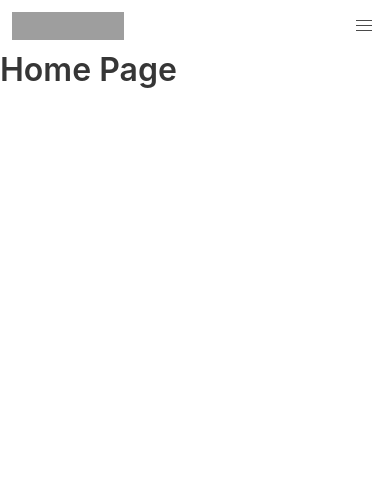
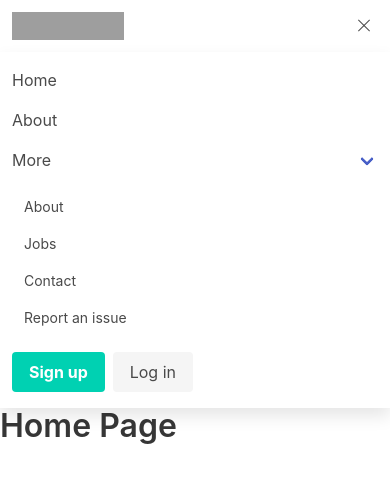
Before and after one commit to kevindean12/what-do-you-meme, a Vue app in the folder client/: page / in a window 390 px wide. Both pictures are taken after a click on the button 364 px from the left and 26 px from the top of the page. Shown: the top 482 px of the page. Built offline with nearby package versions, Linux system fonts and the light colour scheme; grey boxes are pictures that could not be loaded.

Commit message:
Made responsive nav hamburger menu able to open

```diff
--- a/client/src/components/Nav.vue
+++ b/client/src/components/Nav.vue
@@ -2,17 +2,17 @@
     <nav class="navbar" role="navigation" aria-label="main navigation">
         <div class="navbar-brand">
             <a class="navbar-item" href="https://bulma.io">
-            <img src="https://bulma.io/images/bulma-logo.png" width="112" height="28">
+                <img src="https://bulma.io/images/bulma-logo.png" width="112" height="28">
             </a>
 
-            <a role="button" class="navbar-burger burger" aria-label="menu" aria-expanded="false" data-target="navbarBasicExample">
-            <span aria-hidden="true"></span>
-            <span aria-hidden="true"></span>
-            <span aria-hidden="true"></span>
+            <a :class="{ 'is-active':isOpen }" @click="isOpen = !isOpen" role="button" class="navbar-burger burger" aria-label="menu" aria-expanded="false">
+                <span aria-hidden="true"></span>
+                <span aria-hidden="true"></span>
+                <span aria-hidden="true"></span>
             </a>
         </div>
 
-        <div id="navbarBasicExample" class="navbar-menu">
+        <div :class="{ 'is-active':isOpen }" class="navbar-menu">
             <div class="navbar-start">
 
             <router-link class="navbar-item" to="/">Home</router-link>
@@ -59,7 +59,10 @@
 
 <script>
 export default {
-
+    data: () => ({ //tells JS that it's a one-line arrow function, which returns results of that one line
+        isOpen: false
+    }),
+    //alternate: data(){return{objectKey:objectValue}}
 }
 </script>
 
```
